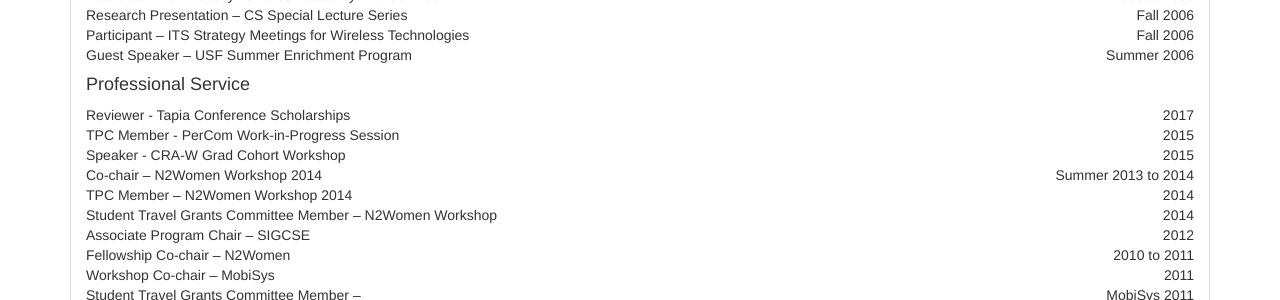
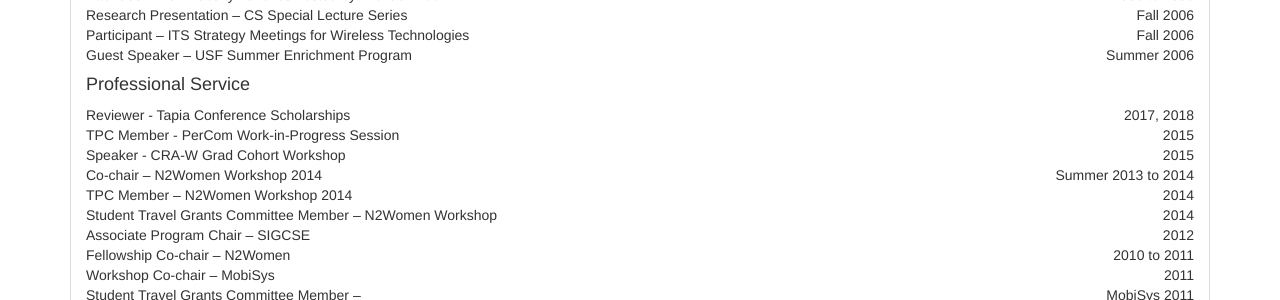
Before and after one commit to srollins/srollins.github.io, a Jekyll site: the page built from vita.html, in a window 1280 px wide and 900 px high, scrolled down 7138 px. Shown: the part 153-453 px from the top of the window. Built offline with Jekyll 4.4.1, drawn with Linux system fonts in a browser that asks for light colours.

Commit message:
update vita with tapia service

```diff
--- a/vita.html
+++ b/vita.html
@@ -579,7 +579,7 @@
 
 
 		<h4>Professional Service</h4>
-		Reviewer - Tapia Conference Scholarships <span style="float:right;">2017</span><br/>
+		Reviewer - Tapia Conference Scholarships <span style="float:right;">2017, 2018</span><br/>
 		TPC Member - PerCom Work-in-Progress Session <span style="float:right;">2015</span><br/>
 		Speaker - CRA-W Grad Cohort Workshop <span style="float:right;">2015</span><br/>
 		Co-chair – N2Women Workshop 2014 <span style="float:right;">Summer 2013 to 2014</span><br/>
```
